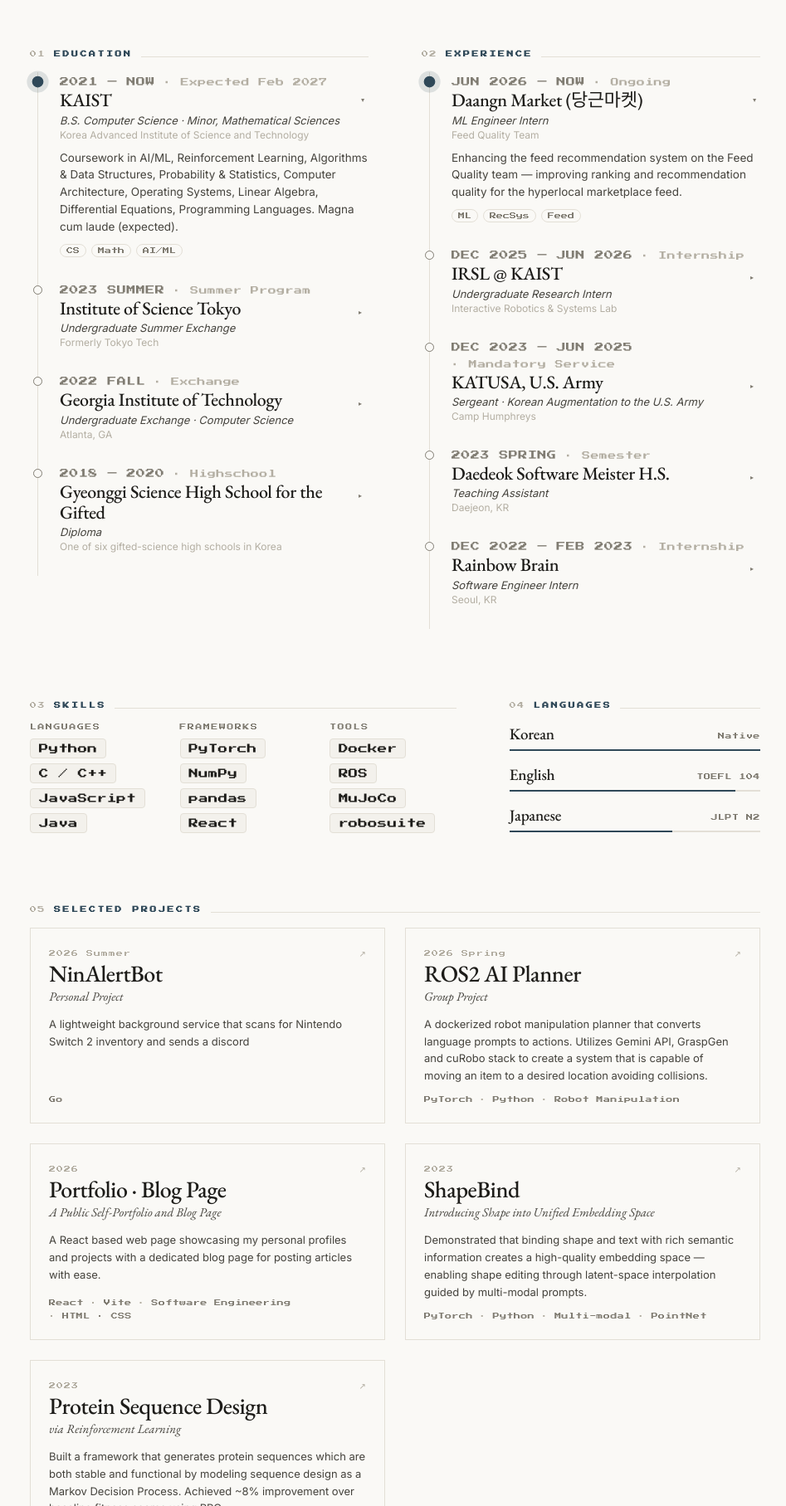
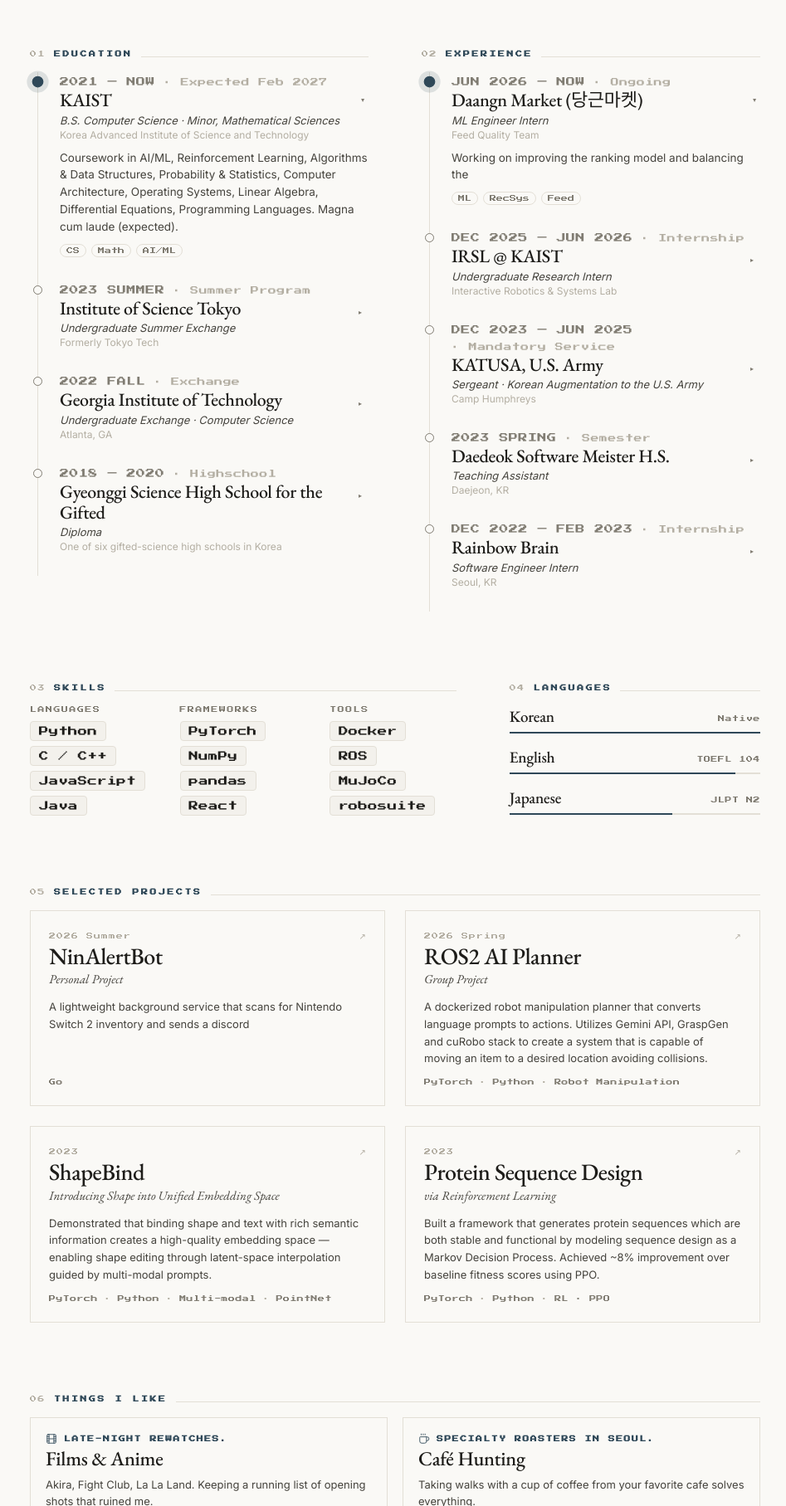
Before and after one commit to jshyunbin/my-portfolio, a React (Vite) app: page / in a window 1280 px wide. Shown: the part 682-2497 px from the top of the page at 83% size, without its empty margins (164-1111 px from the left). Built offline with nearby package versions, Linux system fonts and the light colour scheme; a web font is replaced by a local one; what marked-katex-extension would draw is missing.

Commit message:
remove redundant project

```diff
--- a/src/data.js
+++ b/src/data.js
@@ -67,7 +67,7 @@
       org: "Daangn Market (당근마켓)",
       sub2: "Feed Quality Team",
       role: "ML Engineer Intern",
-      desc: "Enhancing the feed recommendation system on the Feed Quality team — improving ranking and recommendation quality for the hyperlocal marketplace feed.",
+      desc: "Working on improving the ranking model and balancing the ",
       tags: ["ML", "RecSys", "Feed"],
     },
     {
@@ -172,14 +172,6 @@
       year: "2026 Spring",
     },
     {
-      title: "Portfolio · Blog Page",
-      sub: "A Public Self-Portfolio and Blog Page",
-      desc: "A React based web page showcasing my personal profiles and projects with a dedicated blog page for posting articles with ease.",
-      stack: ["React", "Vite", "Software Engineering", "HTML · CSS"],
-      url: "https://jshyunbin.github.io/my-portfolio/",
-      year: "2026",
-    },
-    {
       title: "ShapeBind",
       sub: "Introducing Shape into Unified Embedding Space",
       desc: "Demonstrated that binding shape and text with rich semantic information creates a high-quality embedding space — enabling shape editing through latent-space interpolation guided by multi-modal prompts.",
```
